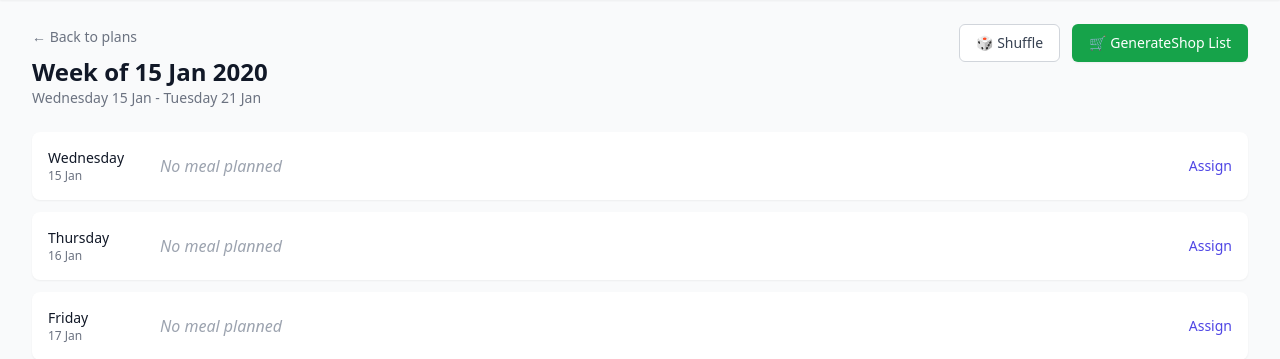
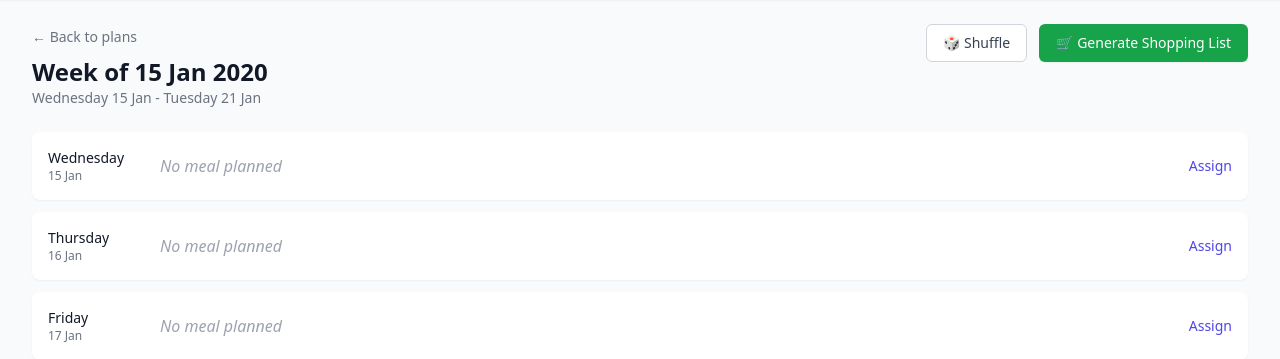
Before and after one commit to yulqen/mealplanner, a Django app: page /plans/1/ in a window 1280 px wide. Shown: the part 64-423 px from the top of the page. Run offline with Django 5.2, Linux system fonts and the light colour scheme; a user stored in the database is signed in; tables that the repository leaves empty hold one stand-in row (values such as "Sample post"); some libraries are stand-ins or nearby versions.

Commit message:
Fix text on Generate Shopping List button

```diff
--- a/core/templates/core/plan_detail.html
+++ b/core/templates/core/plan_detail.html
@@ -27,7 +27,7 @@
             </form>
             <a href="{% url 'shopping_generate' plan.pk %}"
                class="flex-1 sm:flex-none inline-flex items-center justify-center px-3 sm:px-4 py-2 border border-transparent text-sm font-medium rounded-md shadow-sm text-white bg-green-600 hover:bg-green-700">
-                <span class="mr-1">🛒</span> <span class="hidden sm:inline">Generate </span>Shop List
+                <span class="mr-1">🛒</span> <span class="hidden sm:inline">Generate&nbsp;</span>Shopping List
             </a>
         </div>
     </div>
```
